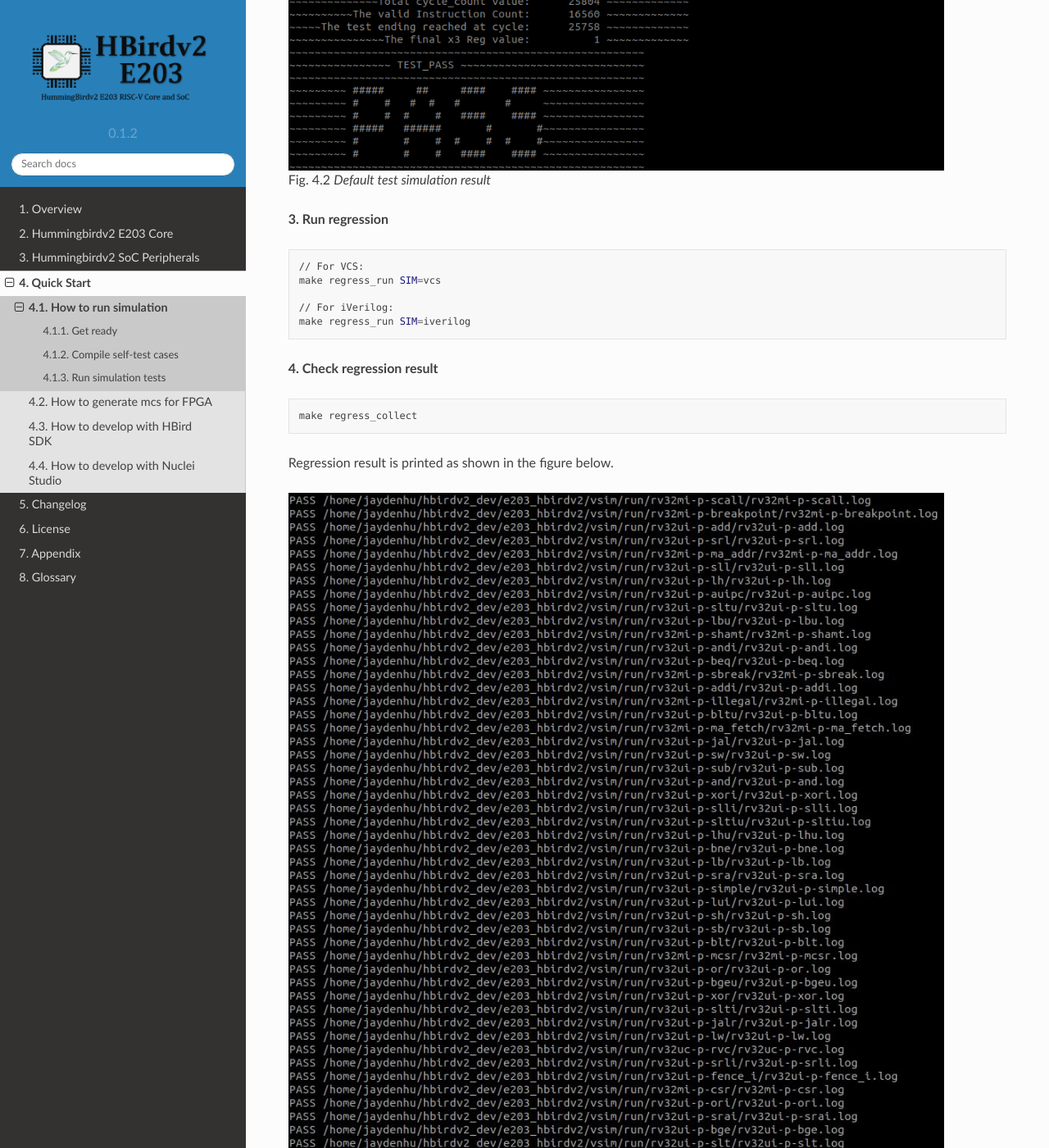
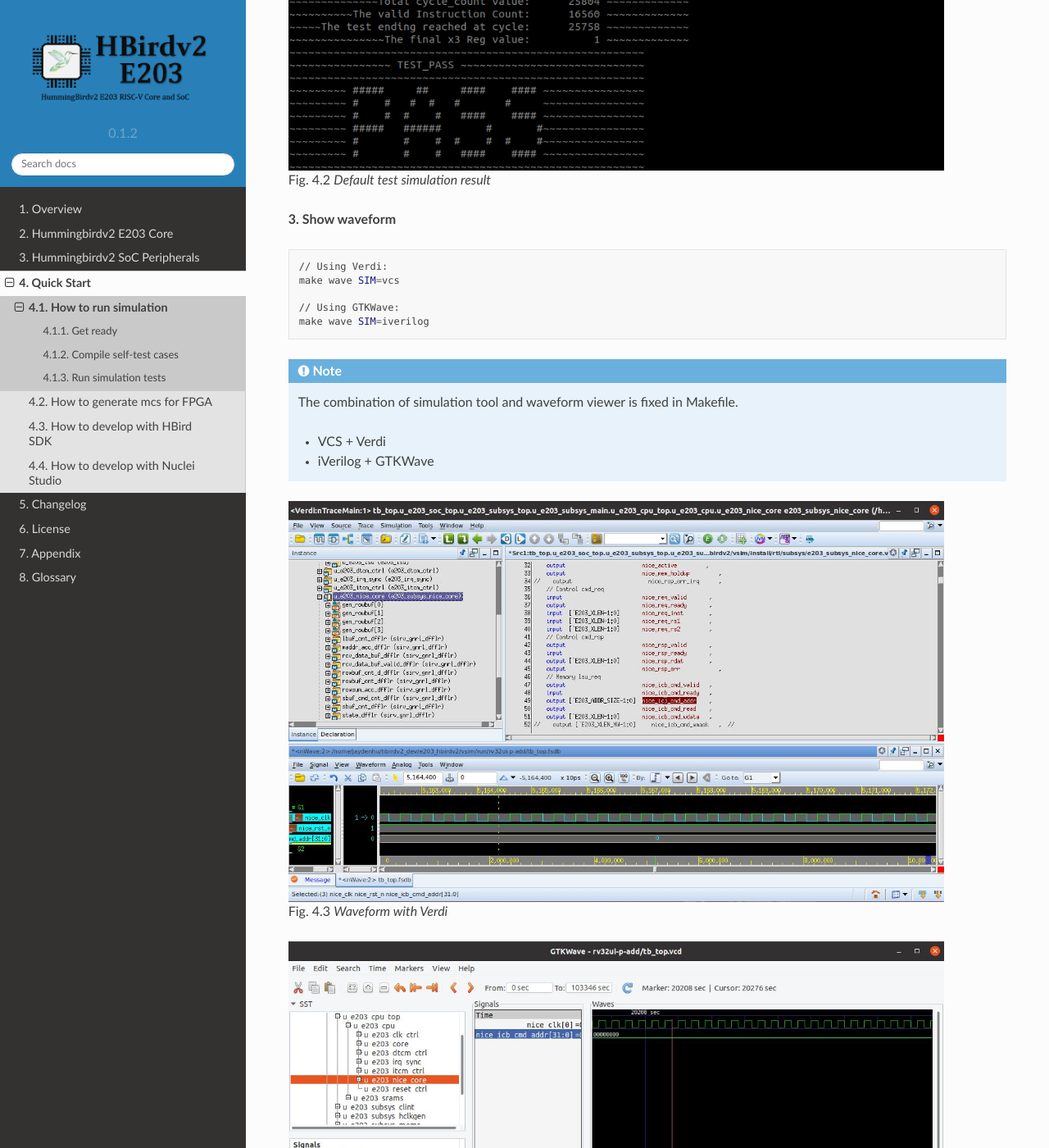
Before and after one commit to Justin-Ju-0413/e203_hbirdv2, a Sphinx documentation site: the page built from doc/source/quick_start/simulation.rst, in a window 1280 px wide and 1400 px high, scrolled down 3043 px. Shown: the whole window at 82% size. Built offline with Sphinx 7.4.7 and the Read the Docs theme 2.0.0, drawn with Linux system fonts in a browser that asks for light colours; some of the changed text lies outside the part shown.

Commit message:
doc: add the use of waveform viewer

```diff
--- a/doc/source/quick_start/simulation.rst
+++ b/doc/source/quick_start/simulation.rst
@@ -133,8 +133,40 @@ Run simulation tests
 
    Default test simulation result
 
+**3. Show waveform**
 
-**3. Run regression**
+.. code-block:: shell
+
+   // Using Verdi:
+   make wave SIM=vcs
+
+   // Using GTKWave:
+   make wave SIM=iverilog
+
+.. note::
+   The combination of simulation tool and waveform viewer is fixed in Makefile.
+
+   - VCS + Verdi
+   - iVerilog + GTKWave
+
+.. _figure_sim_3:
+
+.. figure:: /asserts/medias/sim_fig3.JPG
+   :width: 800
+   :alt: sim_fig3
+
+   Waveform with Verdi
+
+.. _figure_sim_4:
+
+.. figure:: /asserts/medias/sim_fig4.JPG
+   :width: 800
+   :alt: sim_fig4
+
+   Waveform with GTKWave
+
+
+**4. Run regression**
 
 .. code-block:: shell
 
@@ -153,10 +185,10 @@ Run simulation tests
 
 Regression result is printed as shown in the figure below.
 
-.. _figure_sim_3:
+.. _figure_sim_5:
 
-.. figure:: /asserts/medias/sim_fig3.png
+.. figure:: /asserts/medias/sim_fig5.png
    :width: 800
-   :alt: sim_fig3
+   :alt: sim_fig5
 
    Regression result
```
Also changed, not shown: other parts of doc/source/quick_start/simulation.rst (+1 -1 lines), doc/source/asserts/medias/sim_fig3.JPG (added), doc/source/asserts/medias/sim_fig4.JPG (added), doc/source/asserts/medias/sim_fig5.png (renamed from doc/source/asserts/medias/sim_fig3.png).
